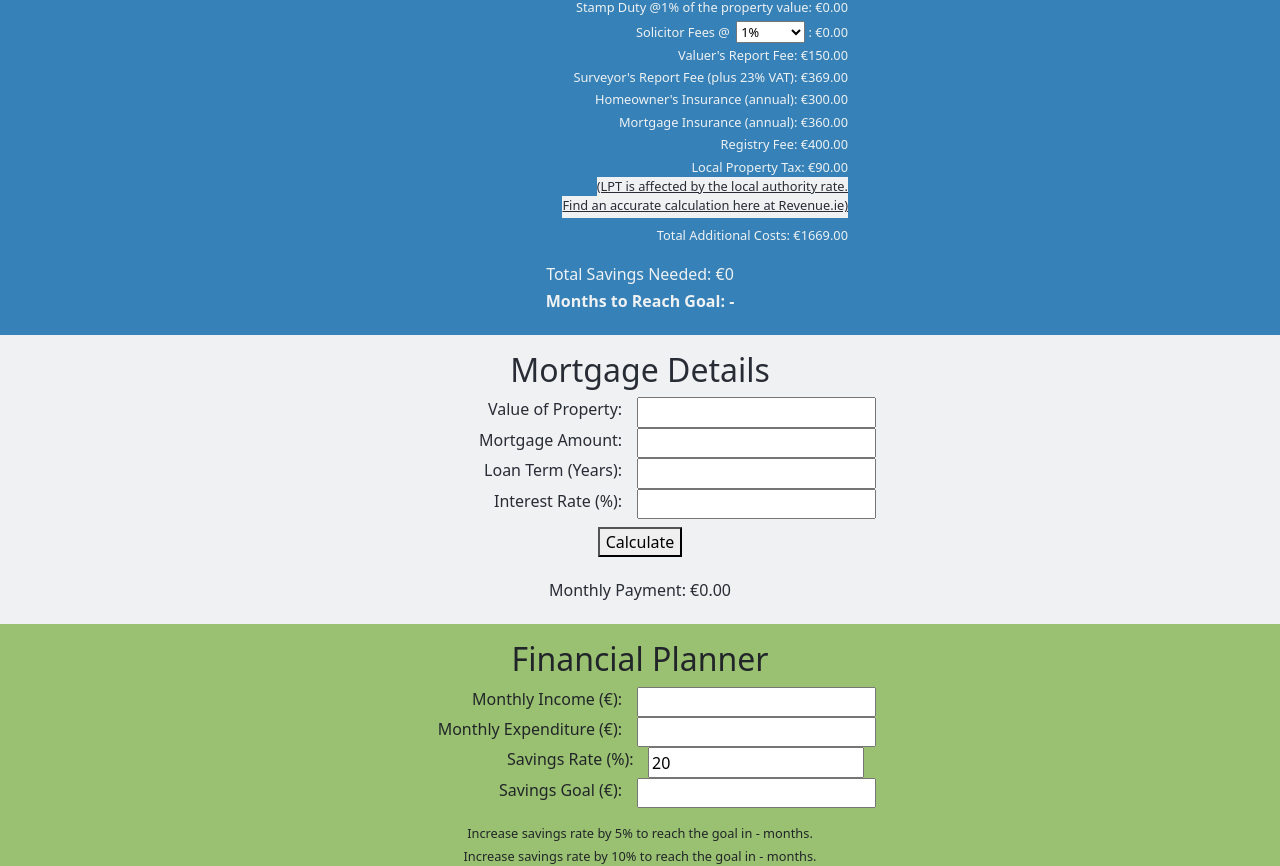
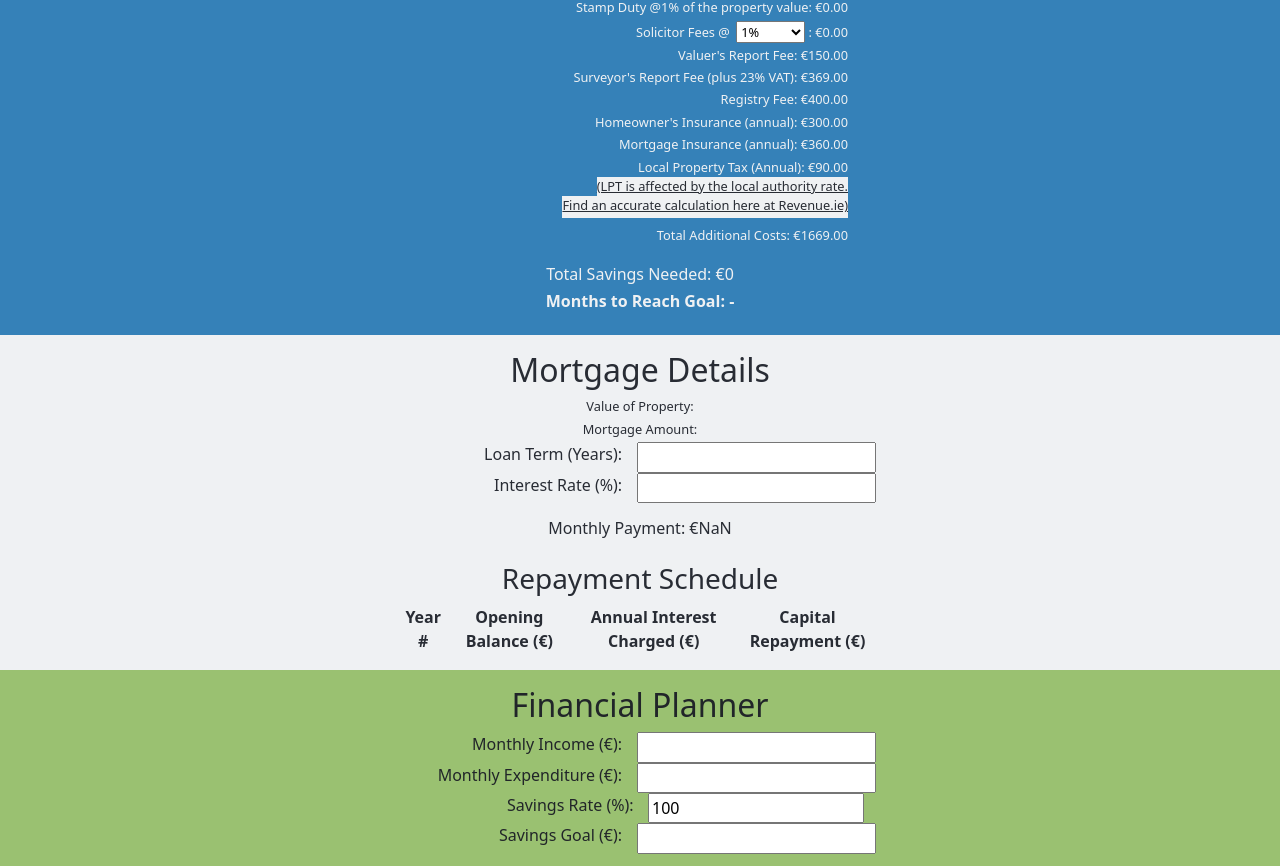
Before and after one commit to OisinWrites/Mortgage-Budgeter, a React (Create React App) app in the folder client/: page / in a window 1280 px wide. Shown: the part 1736-2602 px from the top of the page. Built offline with nearby package versions, Linux system fonts and the light colour scheme.

Commit message:
Create repayment chart and total annual fees global prop

```diff
--- a/client/src/App.js
+++ b/client/src/App.js
@@ -11,11 +11,23 @@ function App() {
   const [isFirstTimeBuyer, setIsFirstTimeBuyer] = useState(true);
   const [maxBorrow, setMaxBorrow] = useState(0);
   const [numberOfApplicants, setNumberOfApplicants] = useState(1);
+  const [housePrice, setHousePrice] = useState('');
+  const [mortgageDesired, setMortgageDesired] = useState('');
+  const [netIncome, setNetIncome] = useState('');
+  const [netIncome2, setNetIncome2] = useState('');
+  const [totalAnnualFees, setTotalAnnualFees] = useState(0);
+
+    // Function to be passed to DepositSavingPeriod
+  const updateTotalAnnualFees = (newTotal) => {
+      setTotalAnnualFees(newTotal);
+  };
 
   return (
     <div className="App">
       <header className="App-header">
-        <h1>Mortgage and Savings Calculator</h1>
+        <h1 class="display-1">Life Ladder</h1>
+        <br></br>
+        <h2>Mortgage and Savings Calculator</h2>
       </header>
       <main class="mortgage-budgeteer pb-3">
         <div class="bcc">
@@ -30,17 +42,35 @@ function App() {
         </div>
         <div class="dsp">
           <div class="section">
-            <DepositSavingPeriod maxBorrow={maxBorrow} isFirstTimeBuyer={isFirstTimeBuyer} hasSecondApplicant={numberOfApplicants > 1}/>
+            <DepositSavingPeriod maxBorrow={maxBorrow} isFirstTimeBuyer={isFirstTimeBuyer} hasSecondApplicant={numberOfApplicants > 1}
+            updateTotalAnnualFees={updateTotalAnnualFees}
+            housePrice={housePrice}
+            setHousePrice={setHousePrice}
+            mortgageDesired={mortgageDesired}
+            setMortgageDesired={setMortgageDesired}
+            netIncome={netIncome}
+            setNetIncome={setNetIncome}
+            netIncome2={netIncome2}
+            setNetIncome2={setNetIncome2}
+            />
           </div>
         </div>
         <div class="mod">
-          <div class="section">
-          <MortgageDetails isFirstTimeBuyer={isFirstTimeBuyer} />
+          <div class="section pb-3">
+          <MortgageDetails
+           isFirstTimeBuyer={isFirstTimeBuyer}
+           housePrice={housePrice}
+           mortgageDesired={mortgageDesired}
+            />
           </div>
         </div>
         <div class="fp">
           <div class="section mb-3">
-          <FinancialPlanner isFirstTimeBuyer={isFirstTimeBuyer} />
+          <FinancialPlanner
+            totalAnnualFees={totalAnnualFees}
+            netIncome={netIncome}
+            netIncome2={netIncome2}
+          />
           </div>
         </div>
         <a class="image-credit" target="_blank" rel="noopener noreferrer" href='https://pngtree.com/freepng/house-home-puppy-hand-drawing_4088450.html'>png image from pngtree.com/</a>
--- a/client/src/components/DepositSavingPeriod.js
+++ b/client/src/components/DepositSavingPeriod.js
@@ -1,9 +1,20 @@
 import React, { useState, useEffect} from 'react';
 
-const DepositSavingPeriod = ({ maxBorrow, isFirstTimeBuyer, hasSecondApplicant}) => {
-    const [mortgageDesired, setMortgageDesired] = useState('');
+const DepositSavingPeriod = ({
+    maxBorrow,
+    isFirstTimeBuyer,
+    hasSecondApplicant,
+    housePrice,
+    setHousePrice,
+    mortgageDesired,
+    setMortgageDesired,
+    netIncome,
+    setNetIncome,
+    netIncome2,
+    setNetIncome2,
+    updateTotalAnnualFees
+    }) => {
 
-    const [netIncome, setNetIncome] = useState('');
     const [monthlyExpenses, setMonthlyExpenses] = useState('');
     const [rent, setRent] = useState('');
     const [bills, setBills] = useState('');
@@ -11,7 +22,6 @@ const DepositSavingPeriod = ({ maxBorrow, isFirstTimeBuyer, hasSecondApplicant})
     const [savingsGoal, setSavingsGoal] = useState('');
     const [currentSavings, setCurrentSavings] = useState('');
 
-    const [netIncome2, setNetIncome2] = useState('');
     const [monthlyExpenses2, setMonthlyExpenses2] = useState('');
     const [rent2, setRent2] = useState('');
     const [bills2, setBills2] = useState('');
@@ -19,9 +29,20 @@ const DepositSavingPeriod = ({ maxBorrow, isFirstTimeBuyer, hasSecondApplicant})
     const [savingsGoal2, setSavingsGoal2] = useState('');
     const [currentSavings2, setCurrentSavings2] = useState('');
 
-    const [housePrice, setHousePrice] = useState('');
     const [solicitorFeeType, setSolicitorFeeType] = useState('1%');
     const [solicitorFlatFee, setSolicitorFlatFee] = useState('');
+
+    const handleHousePriceChange = (e) => {
+        const newHousePrice = e.target.value;
+        setHousePrice(newHousePrice); // Update state in App.js
+        // Additional logic if needed...
+    };
+
+    const handleMortgageChange = (e) => {
+        const value = Number(e.target.value);
+        const newMortgageDesired = value > maxBorrow ? maxBorrow : value;
+        setMortgageDesired(newMortgageDesired); // This updates the state in App.js directly
+    };
 
     useEffect(() => {
         if (!hasSecondApplicant) {
@@ -47,12 +68,6 @@ const DepositSavingPeriod = ({ maxBorrow, isFirstTimeBuyer, hasSecondApplicant})
 
     // Calculate the minimum deposit required
     const minimumDeposit = isFirstTimeBuyer ? mortgageDesired * 0.1 : mortgageDesired * 0.2;
-
-    // Handler to cap the mortgage desired based on max borrow capacity
-    const handleMortgageChange = (e) => {
-        const value = Number(e.target.value);
-        setMortgageDesired(value > maxBorrow ? maxBorrow : value);
-    };
 
     function calculateRegistryFee(housePrice) {
         if (housePrice <= 50000) return 400;
@@ -96,7 +111,10 @@ const DepositSavingPeriod = ({ maxBorrow, isFirstTimeBuyer, hasSecondApplicant})
     const propertyTax = calculatePropertyTax(housePrice);
     const totalAdditionalCosts = stampDuty + solicitorFees + valuerReport + surveyorReport + insuranceCosts + registryFee + propertyTax;
 
-    // Assuming functions calculateRegistryFee and calculatePropertyTax are implemented to determine the fees based on the given scales
+    useEffect(() => {
+        const newTotalAnnualFees = insuranceCosts + propertyTax;
+        updateTotalAnnualFees(newTotalAnnualFees);
+    }, [insuranceCosts, propertyTax, updateTotalAnnualFees]);
 
     // Total savings needed
     const totalSavingsNeeded = minimumDeposit + totalAdditionalCosts + Number(combinedSavingsGoal);
@@ -190,7 +208,11 @@ const DepositSavingPeriod = ({ maxBorrow, isFirstTimeBuyer, hasSecondApplicant})
                     </div>
                     <div>
                         <label>Estimated House Price: </label>
-                        <input type="number" value={housePrice} onChange={(e) => setHousePrice(e.target.value)} placeholder="House Price"/>
+                        <input
+                        type="number"
+                        value={housePrice}
+                        onChange={handleHousePriceChange}
+                        placeholder="House Price"/>
                     </div>
                 </div>
 
@@ -217,11 +239,11 @@ const DepositSavingPeriod = ({ maxBorrow, isFirstTimeBuyer, hasSecondApplicant})
                     </p>
                     <p>Valuer's Report Fee: €{valuerReport.toFixed(2)}</p>
                     <p>Surveyor's Report Fee (plus 23% VAT): €{surveyorReport.toFixed(2)}</p>
+                    <p>Registry Fee: €{registryFee.toFixed(2)}</p>
                     <p>Homeowner's Insurance (annual): €{(300).toFixed(2)}</p>
                     <p>Mortgage Insurance (annual): €{(360).toFixed(2)}</p>
-                    <p>Registry Fee: €{registryFee.toFixed(2)}</p>
                     <p>
-                        Local Property Tax: €{propertyTax.toFixed(2)}
+                        Local Property Tax (Annual): €{propertyTax.toFixed(2)}
                         <br></br>
                         <a class="bcc m-0 pb-1" href="https://www.revenue.ie/en/search.aspx?q=lpt%20calculator" target="_blank" rel="noopener noreferrer">
                             (LPT is affected by the local authority rate.<br></br>
--- a/client/src/components/FinancialPlanner.js
+++ b/client/src/components/FinancialPlanner.js
@@ -1,9 +1,10 @@
-import React, { useState } from 'react';
+import React, { useState, useEffect } from 'react';
 
-const FinancialPlanner = () => {
+const FinancialPlanner = ({ netIncome, netIncome2, totalAnnualFees }) => {
   const [monthlyIncome, setMonthlyIncome] = useState(null);
+  const [monthlyIncome2, setMonthlyIncome2] = useState(null);
   const [monthlyExpenditure, setMonthlyExpenditure] = useState(null);
-  const [savingsRate, setSavingsRate] = useState(20); // As a percentage
+  const [savingsRate, setSavingsRate] = useState(100); // As a percentage
   const [savingsGoal, setSavingsGoal] = useState(null);
 
   const surplus = monthlyIncome - monthlyExpenditure;
@@ -17,7 +18,7 @@ const FinancialPlanner = () => {
 
   const handleSavingsRateChange = (event) => {
     let value = Number(event.target.value);
-    value = Math.max(1, Math.min(100, value)); // Enforce the value to be between 1 and 100
+    value = Math.max(1, Math.min(100, value));
     setSavingsRate(value);
   };
 
@@ -29,9 +30,18 @@ const FinancialPlanner = () => {
     return calculateMonthsToReachGoal(newMonthlySavings, savingsGoal);
   };
 
+  useEffect(() => {
+    setMonthlyIncome(netIncome);
+    if (netIncome2 !== '0') {
+      setMonthlyIncome2(netIncome2);
+    }
+  }, [netIncome, netIncome2]);
+
   return (
     <div>
+
       <h2>Financial Planner</h2>
+
       <div>
         <div class="split-middle">
           <div>
@@ -60,11 +70,27 @@ const FinancialPlanner = () => {
         </div>
       </div>
 
+      {netIncome2 !== '0' && (
+        <div>
+          <h3>Second Applicant</h3>
+          <div className="split-middle">
+            {/* Duplicate the questionnaire for the second applicant */}
+            <div>
+              <label>Monthly Income (€):</label>
+              <input type="number" value={monthlyIncome2} onChange={(e) => setMonthlyIncome2(Number(e.target.value))} />
+            </div>
+            {/* Add other inputs as needed */}
+          </div>
+        </div>
+      )}
+
 
       <div class="p-3">
         <p>Increase savings rate by 5% to reach the goal in {adjustSavingsRateForInsight(5)} months.</p>
         <p>Increase savings rate by 10% to reach the goal in {adjustSavingsRateForInsight(10)} months.</p>
         <h6 class="strong">Months to Reach Goal: {monthsToGoal === Infinity ? "" : monthsToGoal}</h6>
+        <div>
+      </div>
       </div>
     </div>
   );
--- a/client/src/components/MortgageDetails.js
+++ b/client/src/components/MortgageDetails.js
@@ -1,60 +1,61 @@
-import React, { useState } from 'react';
+import React, { useState, useEffect } from 'react';
 
-const MortgageDetails = ({ isFirstTimeBuyer }) => {
-  const [purchasePrice, setPurchasePrice] = useState('');
-  const [mortgageAmount, setMortgageAmount] = useState('');
+const MortgageDetails = ({ isFirstTimeBuyer, housePrice, mortgageDesired }) => {
   const [loanTerm, setLoanTerm] = useState('');
   const [interestRate, setInterestRate] = useState('');
   const [monthlyPayment, setMonthlyPayment] = useState(0);
+  const [repaymentSchedule, setRepaymentSchedule] = useState([]);
 
-  const calculateMonthlyMortgagePayment = (principal, annualInterestRate, loanTermYears) => {
-    if (annualInterestRate === 0 || loanTermYears === 0) return 0;
-    const monthlyInterestRate = annualInterestRate / 12 / 100;
-    const loanTermMonths = loanTermYears * 12;
-    return principal *
-      (monthlyInterestRate * Math.pow(1 + monthlyInterestRate, loanTermMonths)) /
-      (Math.pow(1 + monthlyInterestRate, loanTermMonths) - 1);
-  };
+  useEffect(() => {
+    const monthlyInterestRate = interestRate / 12 / 100;
+    const loanTermMonths = loanTerm * 12;
+    const monthlyPayment = mortgageDesired *
+      (monthlyInterestRate / (1 - Math.pow(1 + monthlyInterestRate, -loanTermMonths)));
 
-  const handleSubmit = (event) => {
-    event.preventDefault();
-    const minPropertyValue = isFirstTimeBuyer
-      ? Number(mortgageAmount) * (10 / 9)
-      : Number(mortgageAmount) * (5 / 4);
+    let schedule = [];
+    let remainingBalance = mortgageDesired;
 
-    if (Number(purchasePrice) < minPropertyValue) {
-      alert(`The purchase price must be at least €${minPropertyValue.toFixed(2)} for a ${isFirstTimeBuyer ? "first-time" : "second-time"} buyer.`);
-      return;
+    for (let year = 1; year <= loanTerm; year++) {
+      let annualInterestCharged = 0;
+      let capitalRepayment = 0;
+
+      for (let month = 1; month <= 12; month++) {
+        let interestForMonth = remainingBalance * monthlyInterestRate;
+        let principalRepaymentForMonth = monthlyPayment - interestForMonth;
+        remainingBalance -= principalRepaymentForMonth;
+
+        // Accumulate totals for the year
+        annualInterestCharged += interestForMonth;
+        capitalRepayment += principalRepaymentForMonth;
       }
 
-    const calculatedMonthlyPayment = calculateMonthlyMortgagePayment(
-      Number(mortgageAmount),
-      Number(interestRate),
-      Number(loanTerm)
-    );
-    setMonthlyPayment(calculatedMonthlyPayment);
-  };
+      // Correct for potential negative remaining balance in the last year
+      if (remainingBalance < 0) {
+        capitalRepayment += remainingBalance; // Subtract since remainingBalance is negative
+        remainingBalance = 0;
+      }
+
+      schedule.push({
+        year,
+        openingBalance: remainingBalance + capitalRepayment, // Adjusted for the loop's decrement
+        annualInterestCharged,
+        capitalRepayment,
+      });
+    }
+
+    setMonthlyPayment(monthlyPayment);
+    setRepaymentSchedule(schedule);
+  }, [mortgageDesired, loanTerm, interestRate]);
 
   return (
     <div>
       <h2>Mortgage Details</h2>
-      <form onSubmit={handleSubmit}>
       <div class="split-middle">
         <div>
-            <label>Value of Property:</label>
-            <input
-              type="number"
-              value={purchasePrice}
-              onChange={(e) => setPurchasePrice(e.target.value)}
-            />
+          <p>Value of Property: {housePrice}</p>
         </div>
         <div>
-            <label>Mortgage Amount:</label>
-            <input
-              type="number"
-              value={mortgageAmount}
-              onChange={(e) => setMortgageAmount(e.target.value)}
-            />
+          <p>Mortgage Amount: {mortgageDesired}</p>
         </div>
         <div>
           <label>Loan Term (Years):</label>
@@ -74,9 +75,28 @@ const MortgageDetails = ({ isFirstTimeBuyer }) => {
           />
         </div>
       </div>
-        <button class="m-2" type="submit">Calculate</button>
-      </form>
       <h6 class="p-3">Monthly Payment: €{monthlyPayment.toFixed(2)}</h6>
+      <h3>Repayment Schedule</h3>
+      <table>
+        <thead>
+          <tr>
+            <th>Year       #</th>
+            <th>Opening Balance (€)</th>
+            <th>Annual Interest Charged (€)</th>
+            <th>Capital Repayment (€)</th>
+          </tr>
+        </thead>
+        <tbody>
+          {repaymentSchedule.map(({ year, openingBalance, annualInterestCharged, capitalRepayment }) => (
+            <tr key={year}>
+              <td>{year}</td>
+              <td>{openingBalance.toFixed(2)}</td>
+              <td>{annualInterestCharged.toFixed(2)}</td>
+              <td>{capitalRepayment.toFixed(2)}</td>
+            </tr>
+          ))}
+        </tbody>
+      </table>
     </div>
   );
 };
--- a/package.json
+++ b/package.json
@@ -12,6 +12,10 @@
   "author": "",
   "license": "ISC",
   "dependencies": {
-    "express": "^4.19.2"
+    "chart.js": "^4.4.2",
+    "express": "^4.19.2",
+    "react-chartjs-2": "^5.2.0",
+    "react": "^18.2.0",
+    "react-dom": "^18.2.0"
   }
 }
```
Also changed, not shown: 1 other file (tests, documents, lock files or other folders). Lines whose indentation alone changed are shown as unchanged.
